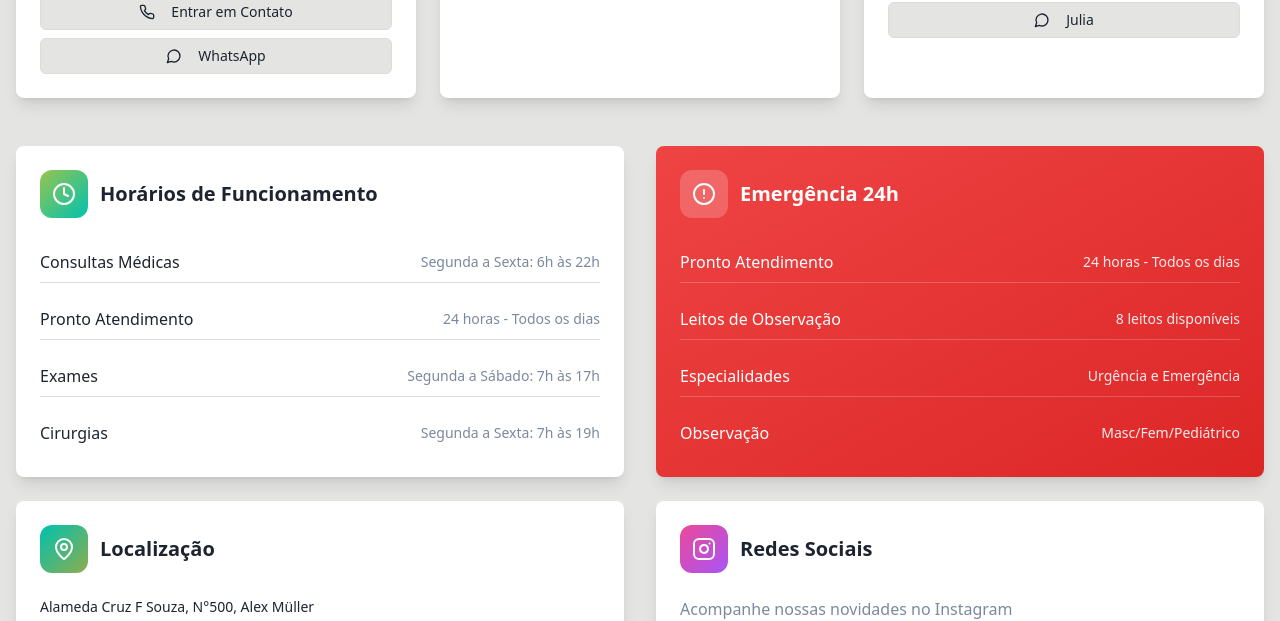
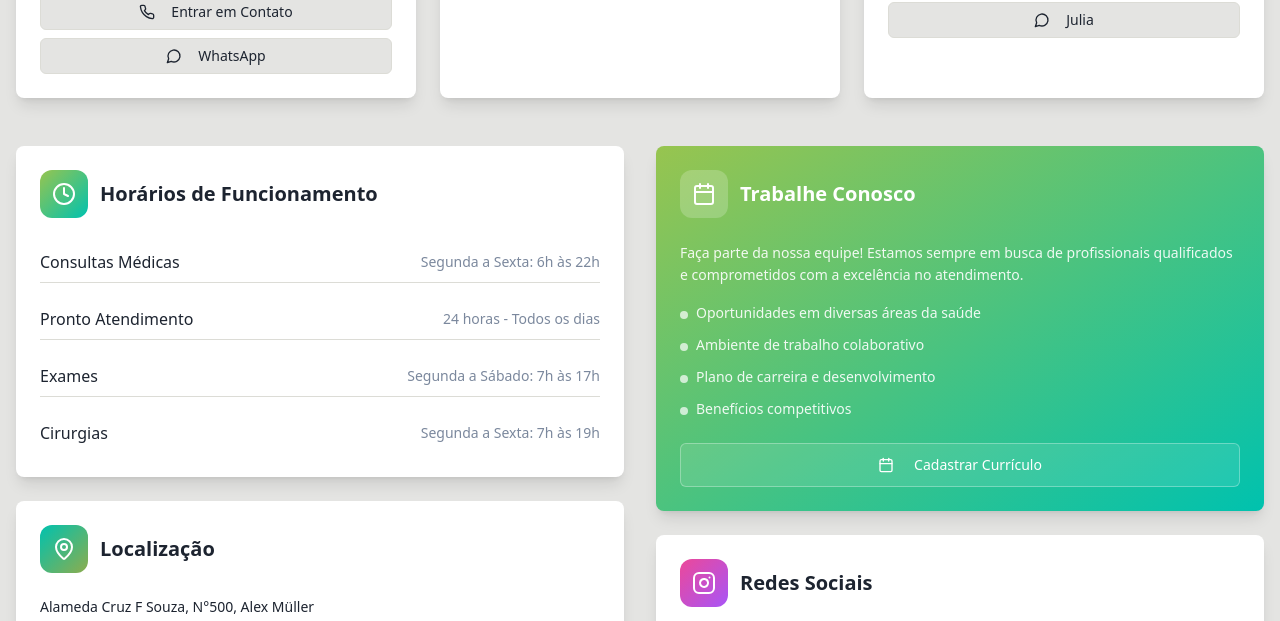
Before and after one commit to mataleone/vital-pages-launch, a React (Vite) app: page / in a window 1280 px wide. Shown: the part 7533-8154 px from the top of the page. Built offline with nearby package versions, Linux system fonts and the light colour scheme.

Commit message:
Remove "Emergencia 24h" section
Removes the "Emergencia 24h" section and adds a new "Trabalhe Conosco" section with a button linking to the provided Google Forms URL.

```diff
--- a/src/components/ContactSection.tsx
+++ b/src/components/ContactSection.tsx
@@ -220,35 +220,49 @@ const ContactSection = () => {
 
           {/* Right Column - Emergency & Quick Actions */}
           <div className="space-y-6">
-            {/* Emergency */}
-            <Card className="border-0 shadow-lg bg-gradient-to-br from-red-500 to-red-600 text-white h-fit">
+            {/* Trabalhe Conosco */}
+            <Card className="border-0 shadow-lg bg-gradient-to-br from-primary to-secondary text-white h-fit">
               <CardContent className="p-6">
                 <div className="flex items-center space-x-3 mb-6">
                   <div className="w-12 h-12 bg-white/20 rounded-xl flex items-center justify-center">
-                    <AlertCircle className="w-6 h-6" />
+                    <Calendar className="w-6 h-6" />
                   </div>
                   <h3 className="text-xl font-bold">
-                    Emergência 24h
+                    Trabalhe Conosco
                   </h3>
                 </div>
-                <div className="space-y-4">
-                  <div className="flex justify-between items-center py-2 border-b border-white/20 last:border-0">
-                    <span className="font-medium text-white">Pronto Atendimento</span>
-                    <span className="text-sm text-white/90">24 horas - Todos os dias</span>
-                  </div>
-                  <div className="flex justify-between items-center py-2 border-b border-white/20 last:border-0">
-                    <span className="font-medium text-white">Leitos de Observação</span>
-                    <span className="text-sm text-white/90">8 leitos disponíveis</span>
-                  </div>
-                  <div className="flex justify-between items-center py-2 border-b border-white/20 last:border-0">
-                    <span className="font-medium text-white">Especialidades</span>
-                    <span className="text-sm text-white/90">Urgência e Emergência</span>
-                  </div>
-                  <div className="flex justify-between items-center py-2 border-b border-white/20 last:border-0">
-                    <span className="font-medium text-white">Observação</span>
-                    <span className="text-sm text-white/90">Masc/Fem/Pediátrico</span>
+                <div className="space-y-4 mb-6">
+                  <p className="text-white/90 text-sm leading-relaxed">
+                    Faça parte da nossa equipe! Estamos sempre em busca de profissionais qualificados e comprometidos com a excelência no atendimento.
+                  </p>
+                  <div className="space-y-3">
+                    <div className="flex items-start space-x-2">
+                      <div className="w-2 h-2 bg-white/70 rounded-full mt-2 flex-shrink-0"></div>
+                      <span className="text-sm text-white/90">Oportunidades em diversas áreas da saúde</span>
+                    </div>
+                    <div className="flex items-start space-x-2">
+                      <div className="w-2 h-2 bg-white/70 rounded-full mt-2 flex-shrink-0"></div>
+                      <span className="text-sm text-white/90">Ambiente de trabalho colaborativo</span>
+                    </div>
+                    <div className="flex items-start space-x-2">
+                      <div className="w-2 h-2 bg-white/70 rounded-full mt-2 flex-shrink-0"></div>
+                      <span className="text-sm text-white/90">Plano de carreira e desenvolvimento</span>
+                    </div>
+                    <div className="flex items-start space-x-2">
+                      <div className="w-2 h-2 bg-white/70 rounded-full mt-2 flex-shrink-0"></div>
+                      <span className="text-sm text-white/90">Benefícios competitivos</span>
+                    </div>
                   </div>
                 </div>
+                <Button
+                  variant="outline"
+                  size="lg"
+                  className="w-full bg-white/10 text-white border-white/30 hover:bg-white hover:text-primary transition-colors"
+                  onClick={() => window.open('https://forms.google.com/xxyyzz', '_blank')}
+                >
+                  <Calendar className="w-5 h-5 mr-3" />
+                  Cadastrar Currículo
+                </Button>
               </CardContent>
             </Card>
 
```
